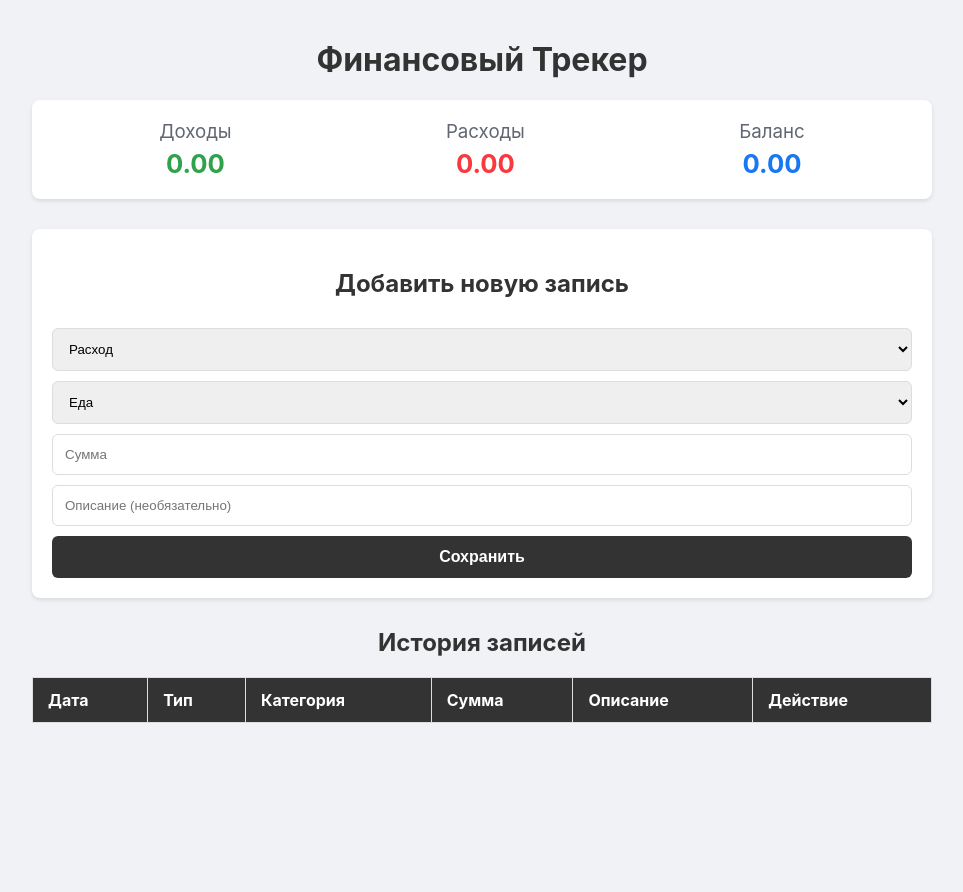
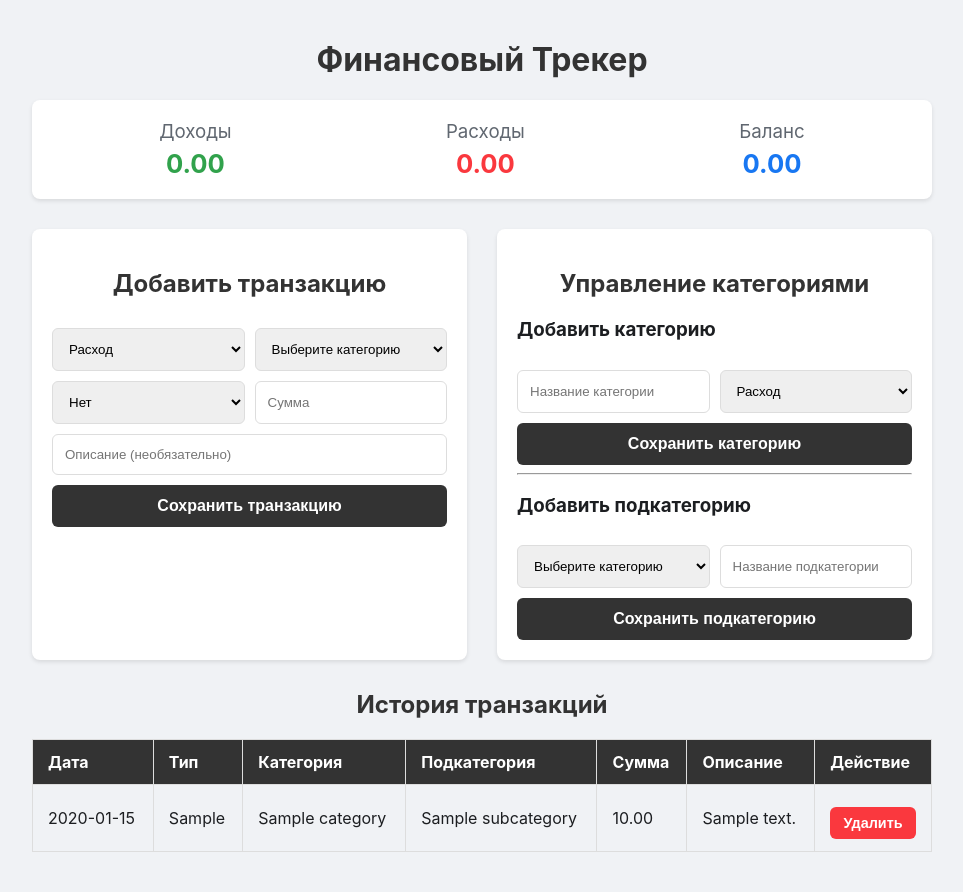
Before and after one commit to belokmaster/bank_app, a Flask app: page / in a window 1280 px wide. Shown: the whole page, without its empty margins (158-1121 px from the left). Before the commit the page ends 723 px from the top, so only its background shows below. Run offline with Flask 3, Linux system fonts and the light colour scheme; tables that the repository leaves empty hold one stand-in row (values such as "Sample post"); data that the repository does not hold is empty.

Commit message:
add category system

```diff
--- a/app.py
+++ b/app.py
@@ -1,24 +1,27 @@
 from flask import Flask, render_template, request, redirect, url_for
 import database as db
+import json
 
 app = Flask(__name__)
 
-# маршрутизаторы
+
 @app.route('/')
 def index():
     transactions = db.get_all_transactions_db()
     totals = db.calculate_totals_db()
+
+    categories_data = db.get_categories_with_subcategories_db()
     return render_template('index.html',
                            transactions=transactions,
                            totals=totals,
-                           income_categories=db.INCOME_CATEGORIES,
-                           expense_categories=db.EXPENSE_CATEGORIES)
+                           categories_data_json=json.dumps(categories_data))
 
 
 @app.route('/add', methods=['POST'])
 def add():
     trans_type = request.form['type']
-    category = request.form['category']
+    category_id = request.form['category_id']
+    subcategory_id = request.form.get('subcategory_id')
     description = request.form['description']
 
     try:
@@ -28,19 +31,40 @@
     except ValueError:
         return "Ошибка: сумма должна быть числом. <a href='/'>Назад</a>"
 
-    db.add_transaction_db(trans_type, category, amount, description)
+    db.add_transaction_db(trans_type, category_id, subcategory_id, amount, description)
+
     return redirect(url_for('index'))
 
+@app.route('/add_category', methods=['POST'])
+def add_category():
+    name = request.form['name']
+    type = request.form['type']
+
+    if name and type:
+        db.add_category_db(name, type)
+
+    return redirect(url_for('index'))
+
+@app.route('/add_subcategory', methods=['POST'])
+def add_subcategory():
+    name = request.form['name']
+    category_id = request.form['category_id']
+
+    if name and category_id:
+        db.add_subcategory_db(name, category_id)
+
+    return redirect(url_for('index'))
 
 @app.route('/delete/<int:transaction_id>', methods=['POST'])
 def delete(transaction_id):
     db.delete_transaction_db(transaction_id)
     return redirect(url_for('index'))
 
+
 if __name__ == '__main__':
     db.init_db()
     try:
-        app.run(host='0.0.0.0', port=80, debug=True)
+        app.run(host='0.0.0.0', port=5000, debug=True)
     except OSError as e:
-        print(f"ОШИБКА: Не удалось запустить на порту 80. {e}")
-        print("Попробуйте запустить скрипт от имени администратора или использовать другой порт (например, 5000).")
+        print(f"ОШИБКА: {e}")
+        print("Попробуйте запустить скрипт от имени администратора или использовать другой порт.")
--- a/templates/index.html
+++ b/templates/index.html
@@ -6,7 +6,8 @@
     <style>
         body { font-family: -apple-system, BlinkMacSystemFont, "Segoe UI", Roboto, "Helvetica Neue", Arial, sans-serif; max-width: 900px; margin: 40px auto; background: #f0f2f5; color: #1c1e21; }
         h1, h2 { text-align: center; color: #333; }
-        .summary-container { display: flex; justify-content: space-around; background: #fff; padding: 20px; border-radius: 8px; box-shadow: 0 2px 4px rgba(0,0,0,0.1); margin-bottom: 30px; }
+        .grid-container { display: grid; grid-template-columns: 1fr 1fr; gap: 30px; }
+        .summary-container { display: flex; justify-content: space-around; background: #fff; padding: 20px; border-radius: 8px; box-shadow: 0 2px 4px rgba(0,0,0,0.1); margin-bottom: 30px; grid-column: 1 / -1; }
         .summary-item { text-align: center; }
         .summary-item h3 { margin: 0; color: #606770; font-weight: normal; }
         .summary-item p { margin: 5px 0 0 0; font-size: 1.6em; font-weight: bold; }
@@ -14,13 +15,16 @@
         .expense { color: #fa383e; }
         .balance { color: #1877f2; }
         .form-container { background: #fff; padding: 20px; border-radius: 8px; box-shadow: 0 2px 4px rgba(0,0,0,0.1); }
-        .table-container { margin-top: 30px; }
+        .table-container { margin-top: 30px; grid-column: 1 / -1; }
         table { width: 100%; border-collapse: collapse; }
         th, td { padding: 12px 15px; border: 1px solid #ddd; text-align: left; }
         th { background: #333; color: #fff; }
         input, select, button { width: 100%; padding: 12px; margin-top: 10px; box-sizing: border-box; border: 1px solid #ddd; border-radius: 6px; }
         button { background: #333; color: white; border: none; cursor: pointer; font-weight: bold; font-size: 1em; }
+        button:hover { opacity: 0.9; }
         button.delete { background: #fa383e; font-size: 0.9em; padding: 8px 12px; }
+        .form-grid { display: grid; grid-template-columns: 1fr 1fr; gap: 10px; }
+        .full-width { grid-column: 1 / -1; }
     </style>
 </head>
 <body>
@@ -41,40 +45,78 @@
         </div>
     </div>
 
+    <div class="grid-container">
         <div class="form-container">
-        <h2>Добавить новую запись</h2>
+            <h2>Добавить транзакцию</h2>
             <form action="/add" method="POST">
-            <select name="type" id="type_select" onchange="updateCategories()">
+                <div class="form-grid">
+                    <select name="type" id="type_select" onchange="updateTransactionCategories()">
                         <option value="Расход">Расход</option>
                         <option value="Доход">Доход</option>
                     </select>
-            <select name="category" id="category_select" required>
+                    <select name="category_id" id="category_select" onchange="updateSubcategories()" required>
+                        <option value="">Сначала выберите тип</option>
+                    </select>
+                </div>
+                <div class="form-grid">
+                    <select name="subcategory_id" id="subcategory_select">
+                        <option value="">Нет</option>
                     </select>
                     <input type="number" name="amount" placeholder="Сумма" step="0.01" required>
-            <input type="text" name="description" placeholder="Описание (необязательно)">
-            <button type="submit">Сохранить</button>
+                </div>
+                <input type="text" name="description" placeholder="Описание (необязательно)" class="full-width">
+                <button type="submit" class="full-width">Сохранить транзакцию</button>
             </form>
         </div>
 
+        <div class="form-container">
+            <h2>Управление категориями</h2>
+            <form action="/add_category" method="POST">
+                <h3>Добавить категорию</h3>
+                <div class="form-grid">
+                    <input type="text" name="name" placeholder="Название категории" required>
+                    <select name="type">
+                        <option value="Расход">Расход</option>
+                        <option value="Доход">Доход</option>
+                    </select>
+                </div>
+                <button type="submit" class="full-width">Сохранить категорию</button>
+            </form>
+            <hr>
+            <form action="/add_subcategory" method="POST">
+                 <h3>Добавить подкатегорию</h3>
+                <div class="form-grid">
+                    <select name="category_id" id="all_category_select" required>
+                        <option value="">Выберите категорию</option>
+                    </select>
+                    <input type="text" name="name" placeholder="Название подкатегории" required>
+                </div>
+                <button type="submit" class="full-width">Сохранить подкатегорию</button>
+            </form>
+        </div>
+    </div>
+
     <div class="table-container">
-        <h2>История записей</h2>
+        <h2>История транзакций</h2>
         <table>
             <thead>
                 <tr>
                     <th>Дата</th>
                     <th>Тип</th>
                     <th>Категория</th>
+                    <th>Подкатегория</th>
                     <th>Сумма</th>
                     <th>Описание</th>
                     <th>Действие</th>
                 </tr>
             </thead>
             <tbody>
-                {% for id, type, category, amount, description, date in transactions %}
+                {% for id, type, category, subcategory, amount, description, date in transactions %}
                 <tr>
                     <td>{{ date }}</td>
                     <td>{{ type }}</td>
-                    <td>{{ category }}</td>
+                    <td>{{ category or 'N/A' }}</td>
+                    <td>{{ subcategory or 'N/A' }}</td>
                     <td>{{ "%.2f"|format(amount) }}</td>
                     <td>{{ description }}</td>
                     <td>
@@ -89,26 +131,66 @@
     </div>
 
     <script>
-        const incomeCategories = {{ income_categories | tojson }};
-        const expenseCategories = {{ expense_categories | tojson }};
+        const categoriesData = JSON.parse('{{ categories_data_json | safe }}');
 
         const typeSelect = document.getElementById('type_select');
         const categorySelect = document.getElementById('category_select');
+        const subcategorySelect = document.getElementById('subcategory_select');
+        const allCategorySelectForSub = document.getElementById('all_category_select');
 
-        function updateCategories() {
+        function updateTransactionCategories() {
             const selectedType = typeSelect.value;
-            categorySelect.innerHTML = '';
-            const categories = (selectedType === 'Доход') ? incomeCategories : expenseCategories;
+            const categories = categoriesData[selectedType] || [];
+
+            categorySelect.innerHTML = '<option value="">Выберите категорию</option>';
+
             categories.forEach(category => {
                 const option = document.createElement('option');
-                option.value = category;
-                option.textContent = category;
+                option.value = category.id;
+                option.textContent = category.name;
                 categorySelect.appendChild(option);
+            });
+            updateSubcategories();
+        }
+
+        function updateSubcategories() {
+            const selectedType = typeSelect.value;
+            const selectedCategoryId = parseInt(categorySelect.value, 10);
+
+            subcategorySelect.innerHTML = '<option value="">Нет</option>';
+
+            if (!selectedCategoryId) return;
+
+            const categories = categoriesData[selectedType] || [];
+            const selectedCategory = categories.find(cat => cat.id === selectedCategoryId);
+
+            if (selectedCategory && selectedCategory.subcategories) {
+                selectedCategory.subcategories.forEach(subcategory => {
+                    const option = document.createElement('option');
+                    option.value = subcategory.id;
+                    option.textContent = subcategory.name;
+                    subcategorySelect.appendChild(option);
+                });
+            }
+        }
+
+        function populateAllCategoriesSelect() {
+            allCategorySelectForSub.innerHTML = '<option value="">Выберите категорию</option>';
+            const allCategories = [...categoriesData['Доход'], ...categoriesData['Расход']];
+            allCategories.sort((a, b) => a.name.localeCompare(b.name));
+
+            allCategories.forEach(category => {
+                const option = document.createElement('option');
+                option.value = category.id;
+                option.textContent = `${category.name} (${category.type})`;
+                allCategorySelectForSub.appendChild(option);
             });
         }
 
-        document.addEventListener('DOMContentLoaded', updateCategories);
+        document.addEventListener('DOMContentLoaded', () => {
+            updateTransactionCategories();
+            populateAllCategoriesSelect();
+        });
     </script>
-
 </body>
 </html>
```
Also changed, not shown: database.py (+85 -12 lines), finance_tracker.db (added). Lines whose indentation alone changed are shown as unchanged.
